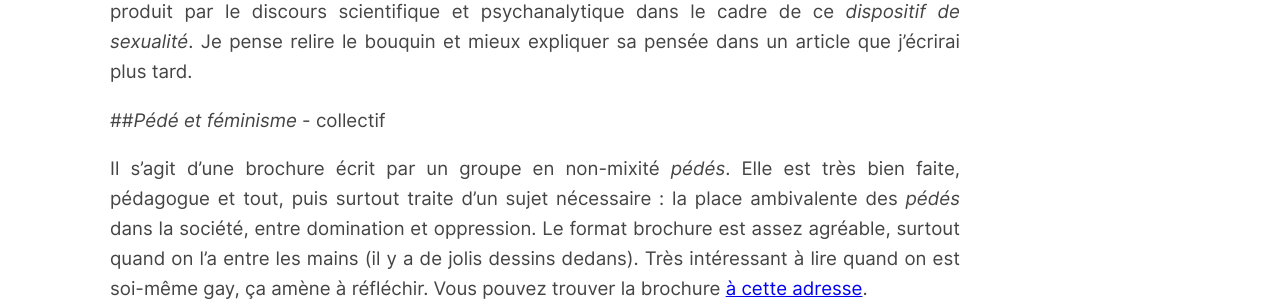
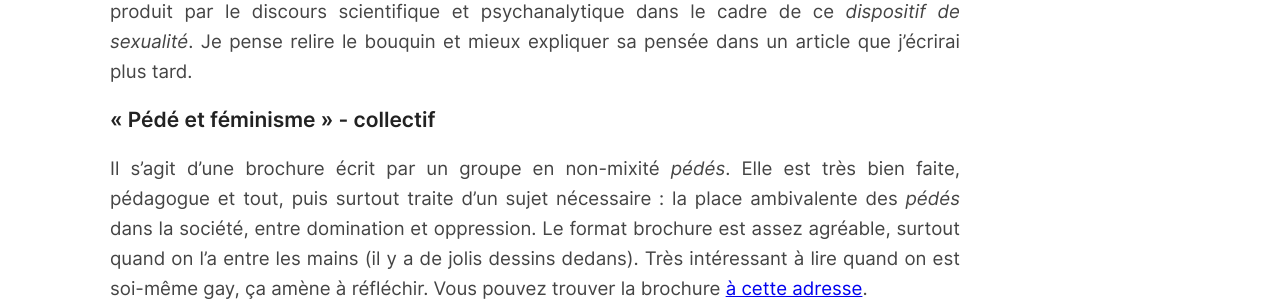
Before and after one commit to pigeoff/pigeoff.github.io, a Jekyll site: the page built from _posts/2019-04-13-fiche-lecture-homosexualite.md, in a window 1280 px wide. Shown: the part 1861-2162 px from the top of the page. Built offline with Jekyll 4.4.1, drawn with Linux system fonts in a browser that asks for light colours; our own code applies the rules of GitHub Pages for plain Markdown files.

Commit message:
Blog update

```diff
--- a/_posts/2019-04-13-fiche-lecture-homosexualite.md
+++ b/_posts/2019-04-13-fiche-lecture-homosexualite.md
@@ -29,7 +29,7 @@ Vous emmerdez pas avec le tome 2 et 3 (en vrai je dis ça alors que je les ai pa
 
 Bon ça a l'air flou expliqué comme ça mais en vérité, c'est une réflexion qui part très loin pour tenter de comprendre comment les institutions approchent nos corps et nos pratiques corpels, en lien avec la sexualité. Ça inclue de fait selon lui la question de l'homosexualité, un concept produit par le discours scientifique et psychanalytique dans le cadre de ce *dispositif de sexualité*. Je pense relire le bouquin et mieux expliquer sa pensée dans un article que j'écrirai plus tard.
 
-##*Pédé et féminisme* - collectif
+## « Pédé et féminisme » - collectif
 
 Il s'agit d'une brochure écrit par un groupe en non-mixité *pédés*. Elle est très bien faite, pédagogue et tout, puis surtout traite d'un sujet nécessaire : la place ambivalente des *pédés* dans la société, entre domination et oppression. Le format brochure est assez agréable, surtout quand on l'a entre les mains (il y a de jolis dessins dedans). Très intéressant à lire quand on est soi-même gay, ça amène à réfléchir. Vous pouvez trouver la brochure [à cette adresse](https://infokiosques.net/spip.php?article1438).
 
```
